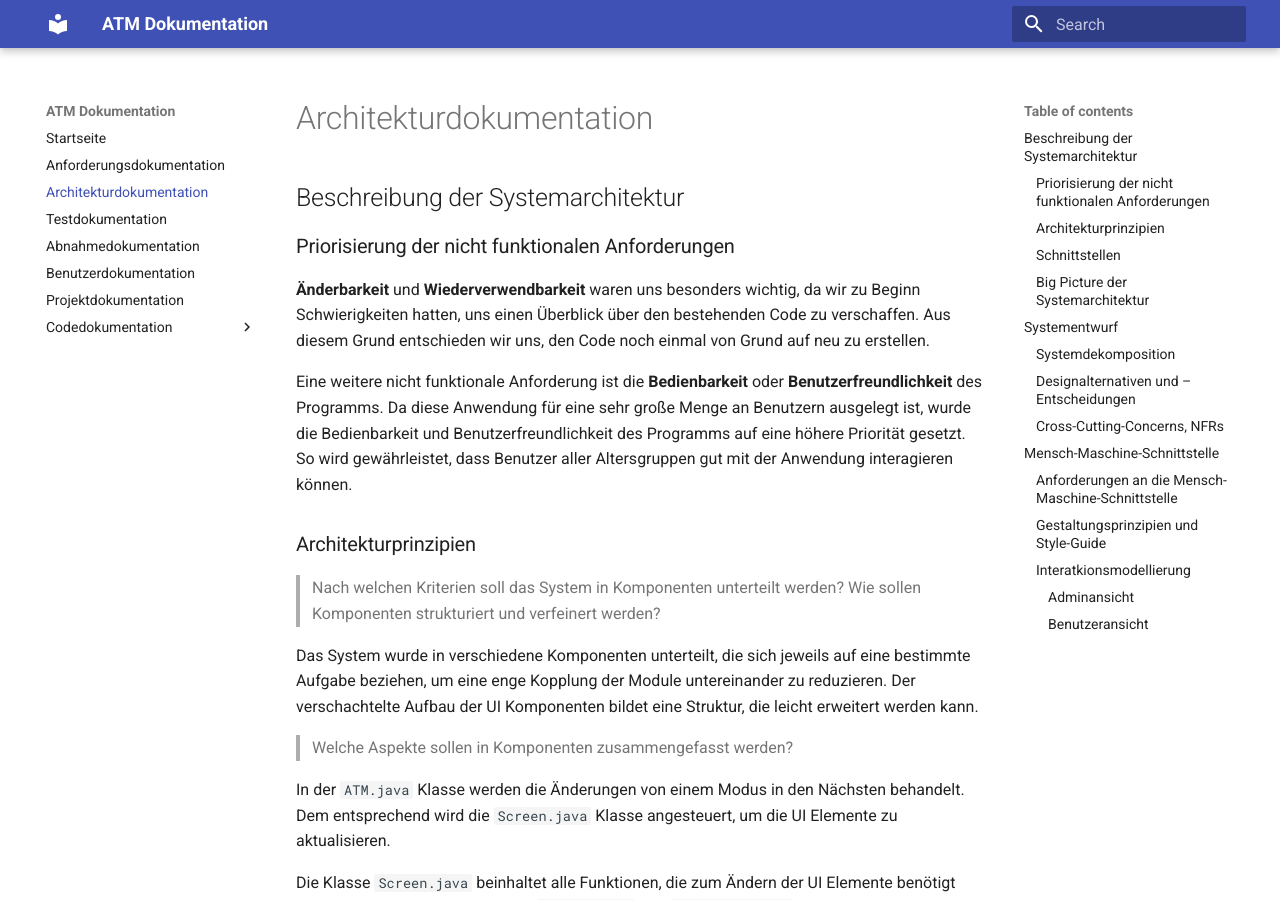
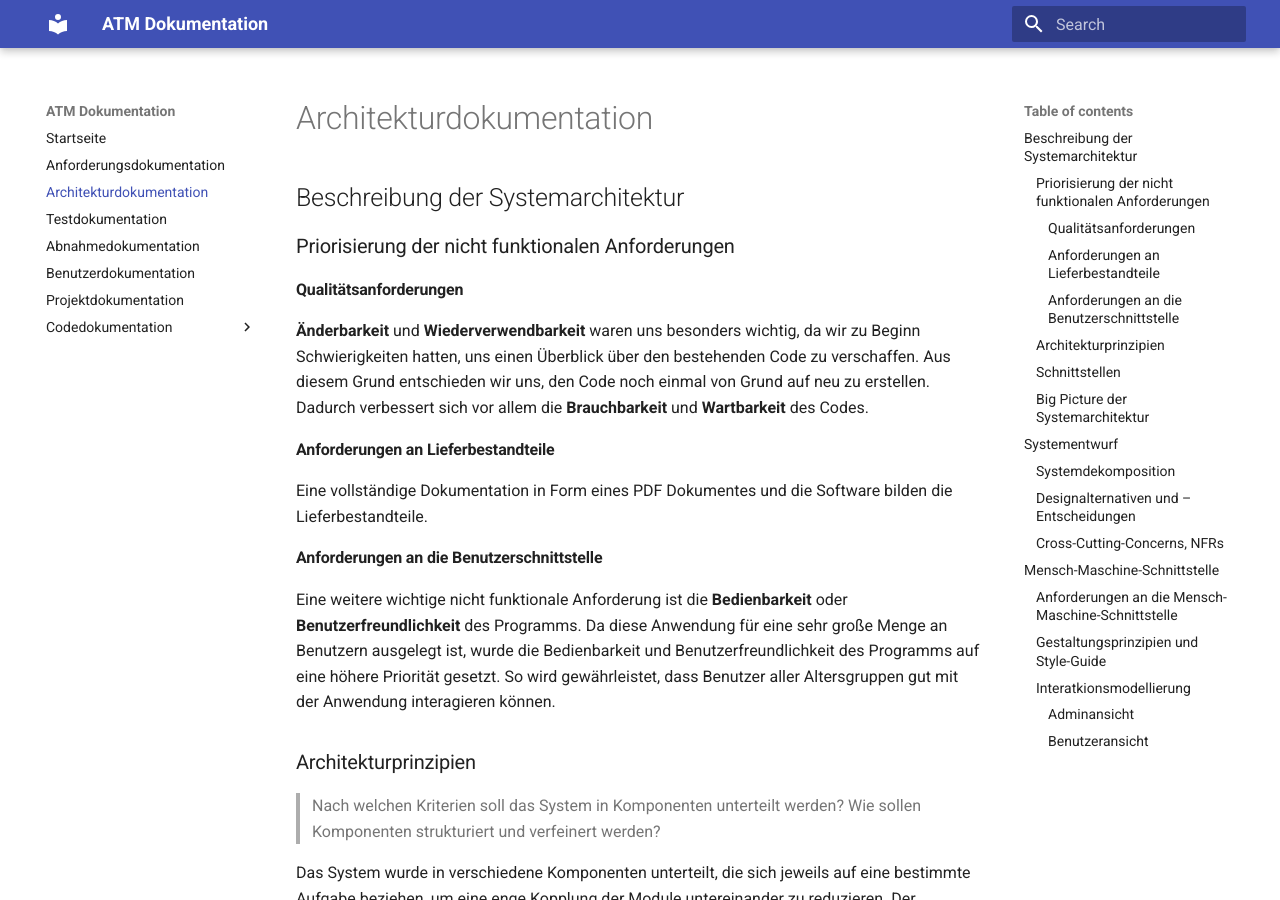
Before and after one commit to Halfpipe-SD/ATM, an MkDocs documentation site: the page built from docs/docs/architecture-docs.md, in a window 1280 px wide and 900 px high. Built offline with MkDocs 1.6.1 and Material for MkDocs 9.7.7, drawn with Linux system fonts in a browser that asks for light colours.

Commit message:
#11 Hinzufügen von nicht funktionalen Anforderungen und Formatierung des Dokumentes

```diff
--- a/docs/docs/architecture-docs.md
+++ b/docs/docs/architecture-docs.md
@@ -4,9 +4,18 @@
 
 ### Priorisierung der nicht funktionalen Anforderungen
 
+#### Qualitätsanforderungen
+
 **Änderbarkeit** und **Wiederverwendbarkeit** waren uns besonders wichtig, da wir zu Beginn Schwierigkeiten hatten, uns einen Überblick über den bestehenden Code zu verschaffen. Aus diesem Grund entschieden wir uns, den Code noch einmal von Grund auf neu zu erstellen.
+Dadurch verbessert sich vor allem die **Brauchbarkeit** und **Wartbarkeit** des Codes.
 
-Eine weitere nicht funktionale Anforderung ist die **Bedienbarkeit** oder **Benutzerfreundlichkeit** des Programms. Da diese Anwendung für eine sehr große Menge an Benutzern ausgelegt ist, wurde die Bedienbarkeit und Benutzerfreundlichkeit des Programms auf eine höhere Priorität gesetzt. So wird gewährleistet, dass Benutzer aller Altersgruppen gut mit der Anwendung interagieren können.
+#### Anforderungen an Lieferbestandteile
+
+Eine vollständige Dokumentation in Form eines PDF Dokumentes und die Software bilden die Lieferbestandteile.
+
+#### Anforderungen an die Benutzerschnittstelle
+
+Eine weitere wichtige nicht funktionale Anforderung ist die **Bedienbarkeit** oder **Benutzerfreundlichkeit** des Programms. Da diese Anwendung für eine sehr große Menge an Benutzern ausgelegt ist, wurde die Bedienbarkeit und Benutzerfreundlichkeit des Programms auf eine höhere Priorität gesetzt. So wird gewährleistet, dass Benutzer aller Altersgruppen gut mit der Anwendung interagieren können.
 
 ### Architekturprinzipien
 
@@ -85,7 +94,6 @@ Bezüglich der Nicht-funktionalen-Anforderungen wurde auf eine hohe Performance
 Die Mensch-Maschine-Schnittstelle, oder auch Benutzerschnittstelle, bezieht sich auf die Kommunikation zwischen einem Nutzer (Mensch) und dem Geldautomaten (Maschine).
 Der Mensch gibt mit seinen Aktoren (Händen) eine Eingabe-Information an die Peripherieeinheiten des Geldautomaten, welche eine digitale Information an die Recheneinheit des Geldautomaten weiterleiten. Die von der Recheneinheit entgegengenommene Information wird mittels der aufgespielten Software verarbeitet und eine Ausgabe-Information wird erzeugt. Die Recheneinheit steuert digital die Peripherieeinheiten des Geldautomaten an, welche eine optische (Bildschirm-Ausgabe) und mechanische Ausgabe Information (Geldauszahlung) erzeugen. Die Rückgabe-Informationen werden vom Menschen visuell (Bildschirm-Information) und haptisch (Annahme des ausgezahlten Geldes) verarbeitet.
 
-
 | Ein-/Ausgabe | **Mensch Schnittstelle** | **Hardware Schnittstelle**                | **Software Schnittstelle** |
 | ------------ | ------------------------ | ----------------------------------------- | -------------------------- |
 | **Eingabe**  | Hände                    | Encrypting PIN Pad                        | Tastenabfrage              |
```
Also changed, not shown: other parts of docs/docs/architecture-docs.md (+22 -30 lines).
